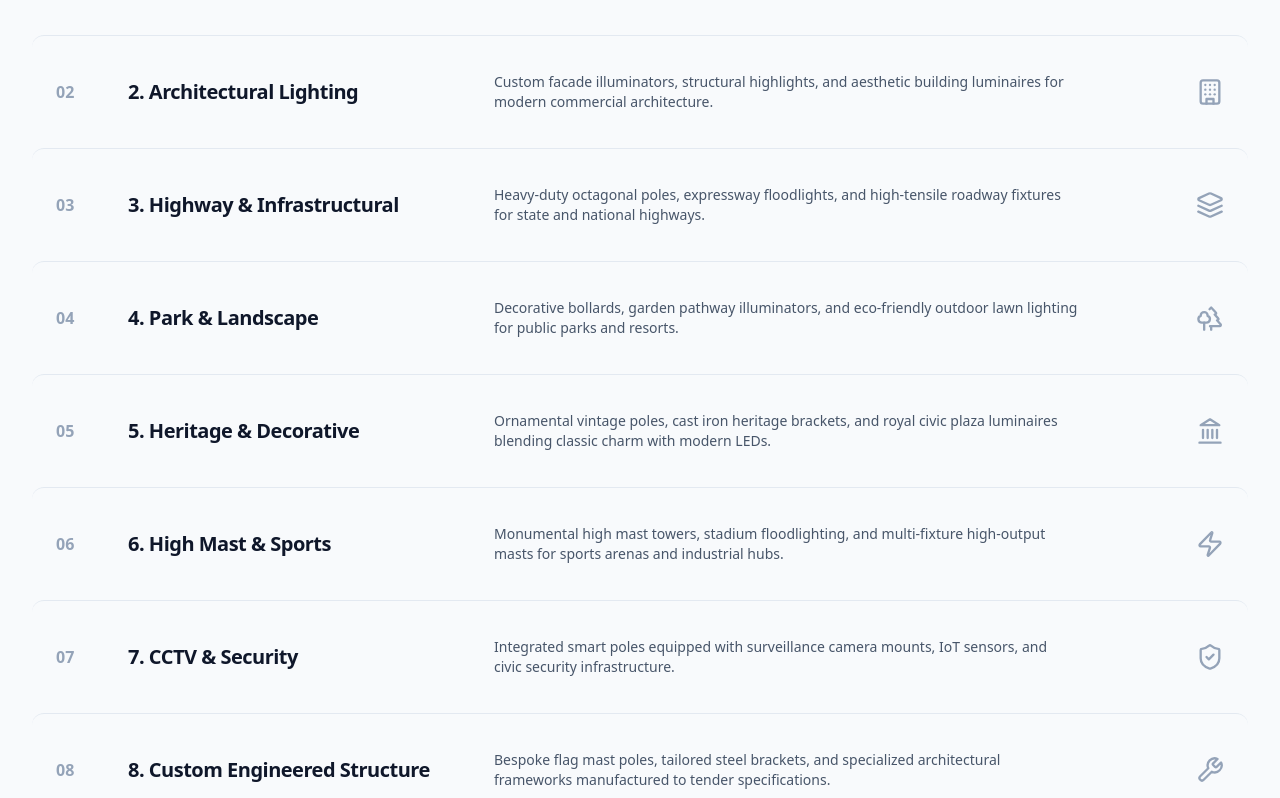
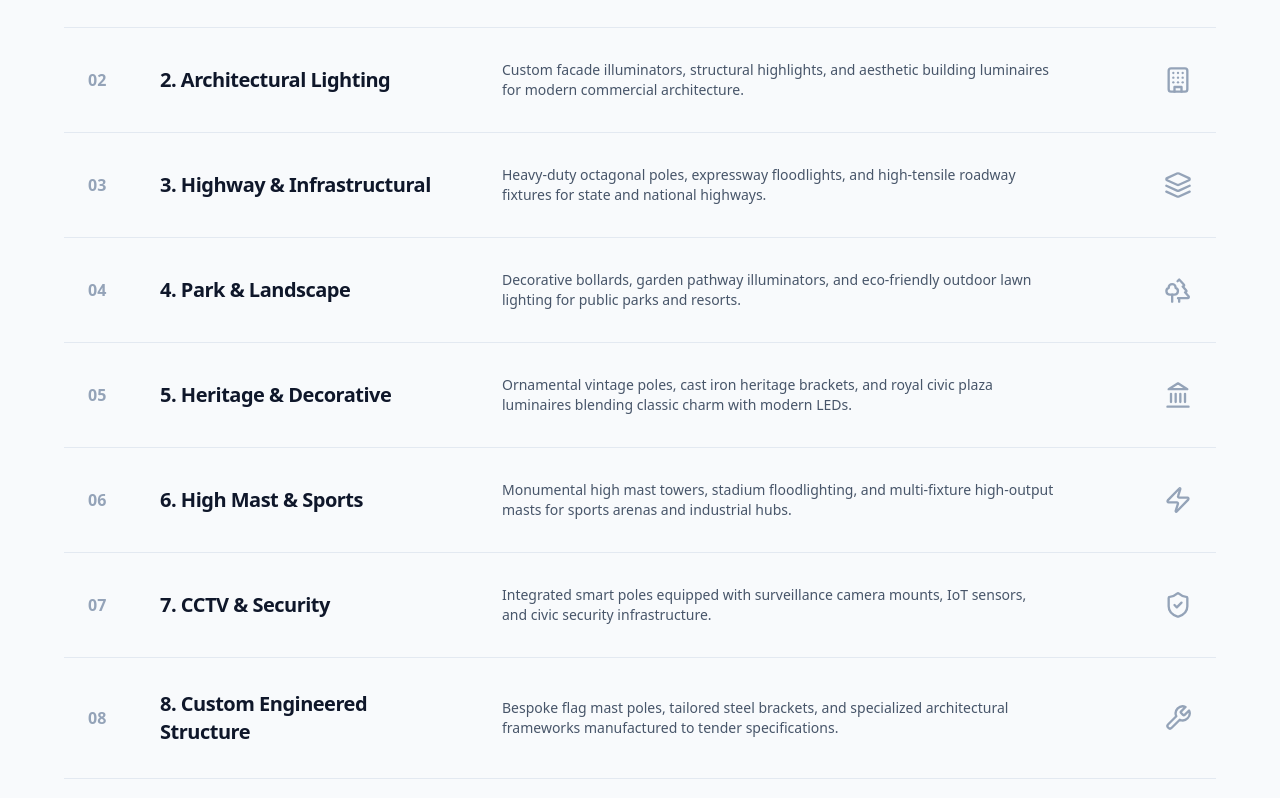
Before and after one commit to Harshit-SSPL/HarshitSSPL, a Next.js app in the folder frontend/: page /about in a window 1280 px wide. Shown: the part 1562-2360 px from the top of the page. Built offline with nearby package versions, Linux system fonts and the light colour scheme.

Commit message:
Add slide left and back hover effect with inset straight divider lines to solution rows

```diff
--- a/frontend/app/about/page.tsx
+++ b/frontend/app/about/page.tsx
@@ -166,7 +166,7 @@ export default function AboutPage() {
       </motion.section>
 
       {/* ============================================================ */}
-      {/* 3. OUR SOLUTIONS / WHAT WE OFFER (EDITORIAL HORIZONTAL ROWS CATALOGUE) */}
+      {/* 3. OUR SOLUTIONS / WHAT WE OFFER (INSET STRAIGHT LINES & HOVER SLIDE LEFT EFFECT) */}
       {/* ============================================================ */}
       <motion.section
         className="py-16 md:py-24 bg-slate-50 dark:bg-black text-slate-900 dark:text-white border-b border-slate-200/80 dark:border-zinc-900 transition-colors relative overflow-hidden"
@@ -190,16 +190,24 @@ export default function AboutPage() {
             </p>
           </motion.div>
 
-          {/* Full-Width Horizontal Catalogue Rows with Dividers & Interactive Hover */}
+          {/* Solution Rows Container with Inset Straight Horizontal Lines */}
           <motion.div
             variants={childVariants}
-            className="w-full border-t border-b border-slate-200/90 dark:border-slate-800/90 divide-y divide-slate-200/90 dark:divide-slate-800/90"
+            className="w-full max-w-6xl mx-auto"
           >
-            {offeringData.map((item) => (
+            {/* Top Straight Line (Not Touching Screen Edges) */}
+            <div className="w-full h-[1px] bg-slate-200/90 dark:bg-slate-800/90" />
+
+            {offeringData.map((item, index) => (
+              <React.Fragment key={item.num}>
+                {index > 0 && (
+                  <div className="w-full h-[1px] bg-slate-200/90 dark:bg-slate-800/90" />
+                )}
+
                 <motion.div
-                key={item.num}
-                variants={childVariants}
-                className="group relative py-7 sm:py-9 px-3 sm:px-6 transition-all duration-300 ease-out flex flex-col md:flex-row md:items-center justify-between gap-4 md:gap-8 hover:bg-slate-100/70 dark:hover:bg-slate-900/60 rounded-xl cursor-pointer hover:translate-x-2 sm:hover:translate-x-3"
+                  whileHover={{ x: [-12, 0] }}
+                  transition={{ duration: 0.4, ease: "easeOut" }}
+                  className="group relative py-7 sm:py-8 px-4 sm:px-6 transition-colors duration-300 ease-out flex flex-col md:flex-row md:items-center justify-between gap-4 md:gap-8 hover:bg-slate-100/60 dark:hover:bg-slate-900/50 cursor-pointer"
                 >
                   {/* Left Side: Number & Solution Title */}
                   <div className="flex items-center gap-4 sm:gap-6 lg:gap-10 shrink-0 md:w-5/12 lg:w-4/12">
@@ -221,7 +229,11 @@ export default function AboutPage() {
                     {item.icon}
                   </div>
                 </motion.div>
+              </React.Fragment>
             ))}
+
+            {/* Bottom Straight Line (Not Touching Screen Edges) */}
+            <div className="w-full h-[1px] bg-slate-200/90 dark:bg-slate-800/90" />
           </motion.div>
 
         </div>
```
Lines whose indentation alone changed are shown as unchanged.
